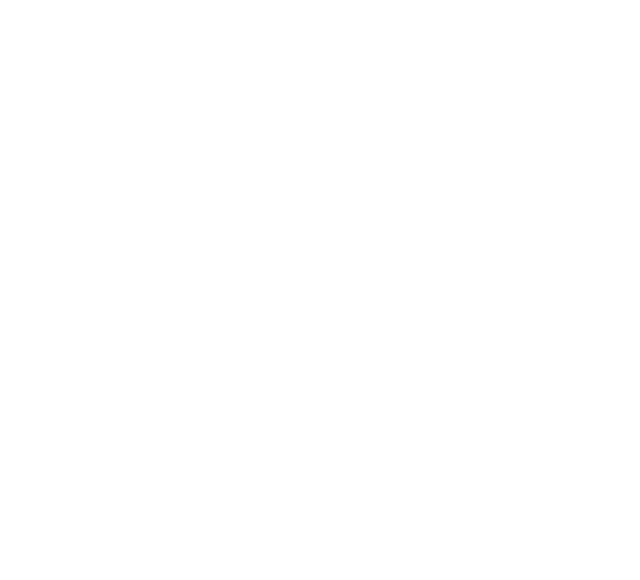
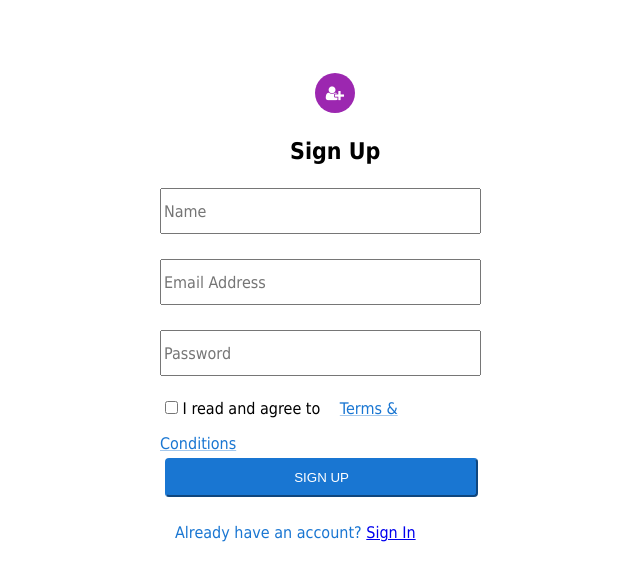
Before and after one commit to astghbaroyan/task-registration-form, a website: page frontend/sign-up/sign-up-user.html in a window 1280 px wide. Shown: the whole page, without its empty margins (358-998 px from the left). Drawn offline with Linux system fonts and the light colour scheme.

Commit message:
add frontend sign up page

```diff
--- a/frontend/sign-up/sign-up-user.css
+++ b/frontend/sign-up/sign-up-user.css
@@ -0,0 +1,77 @@
+body {
+    position: absolute;
+    top: 5%;
+    left: 50%;
+    background-color: rgb(255, 255, 255);
+    font-family: Tahoma, Verdana, sans-serif;
+}
+
+div {
+    display: block;
+}
+
+.d-add {
+    position: relative;
+    display: flex;
+    justify-content: center;
+    align-items: center;
+    width: 40px;
+    height: 40px;
+    border-radius: 50%;
+    color: rgb(255, 255, 255);
+    margin: 25px;
+    background-color: #9c27b0;
+}
+
+h2 {
+    font-size: 23px;
+}
+
+form {
+    margin: 0 -130px;
+    width: 100%;
+    border-color: rgb(114, 102, 102);
+
+}
+
+.d-user input {
+    font: inherit;
+    width: 100%;
+    height: 40px;
+    margin: 5px 0 20px 0;
+}
+
+.d-box input {
+    margin: 5px 0 20px 5px;
+    color:black;
+    cursor: pointer;
+}
+
+.d-box a {
+    width: 100%;
+    padding: 1px 10px;
+    margin: 5px 0 20px 5px;
+    text-align: justify;
+    color: #1976d2;
+    text-decoration-color: rgba(25, 118, 210, 0.4);
+}
+
+.d-btn button {
+    width: 100%;
+    padding: 10px 20px;
+    margin: 5px 0 20px 5px;
+    cursor: pointer;
+    color: rgb(255, 255, 255);
+    background: #1976d2;
+    border-color: #1976d2;
+    border-radius: 4px;
+}
+
+.d-links {
+    width: 100%;
+    padding: 1px 10px;
+    margin: 5px 0 20px 5px;
+    text-align: justify;
+    color: #1976d2;
+    text-decoration-color: rgba(25, 118, 210, 0.4);
+}
--- a/frontend/sign-up/sign-up-user.html
+++ b/frontend/sign-up/sign-up-user.html
@@ -0,0 +1,43 @@
+<!DOCTYPE html>
+<html lang="en">
+<head>
+    <meta charset="UTF-8">
+    <meta http-equiv="X-UA-Compatible" content="IE=edge">
+    <meta name="viewport" content="width=device-width, initial-scale=1.0">
+    <title>Sign In</title>
+    <link
+      rel="stylesheet"
+      href="https://cdnjs.cloudflare.com/ajax/libs/font-awesome/4.7.0/css/font-awesome.min.css"
+    />
+    <link rel="stylesheet" href="./sign-up-user.css">
+</head>
+<body>
+    <div>
+
+        <div class="d-add"><i class="fa fa-user-plus" aria-hidden="true"></i></i></div>
+        <h2>Sign Up</h2>
+        <form>
+           <div class="d-user">
+            <input type="text" placeholder="Name" id="inpNameSignUp" required>
+            <input type="email" placeholder="Email Address" id="inpEmlSignUp" required>
+            <input type="password" placeholder="Password" id="inpPswdilSignUp" required>
+           </div>
+           <div class="d-box">
+            <span>
+             <input type="checkbox" required>
+            </span>
+            <span>I read and agree to </span>
+            <a href="#">Terms & Conditions</a>
+           </div>
+           <div class="d-btn">
+            <button type="submit" id="subSignUp">SIGN UP</button>
+           </div>
+           <div class="d-links">
+            <span>Already have an account?</span>
+            <a href="../sign-in/sign-in-user.html">Sign In</a>
+           </div>
+        </form>
+    </div>
+    <script src="./sign-up-user.js"></script>
+</body>
+</html>
```
Also changed, not shown: frontend/sign-in/sign-in-user.html (+0 -1 lines).
